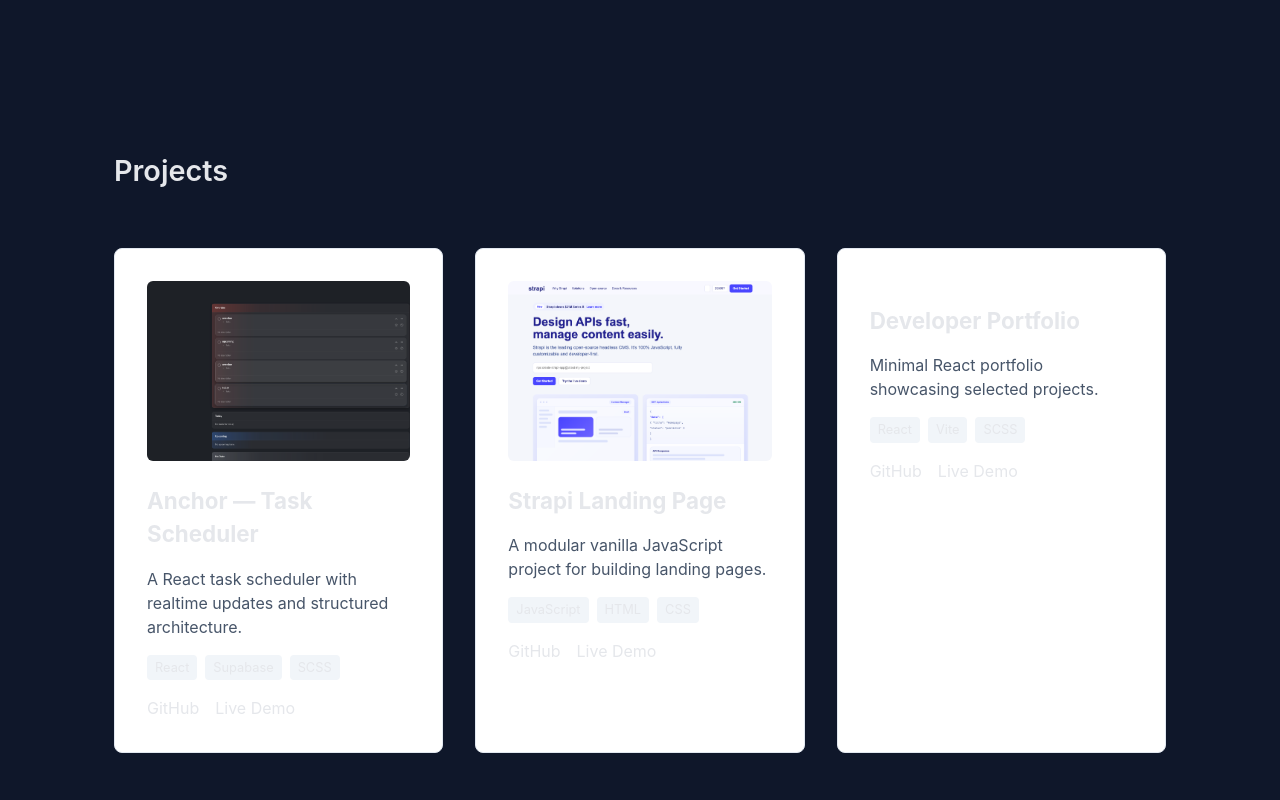
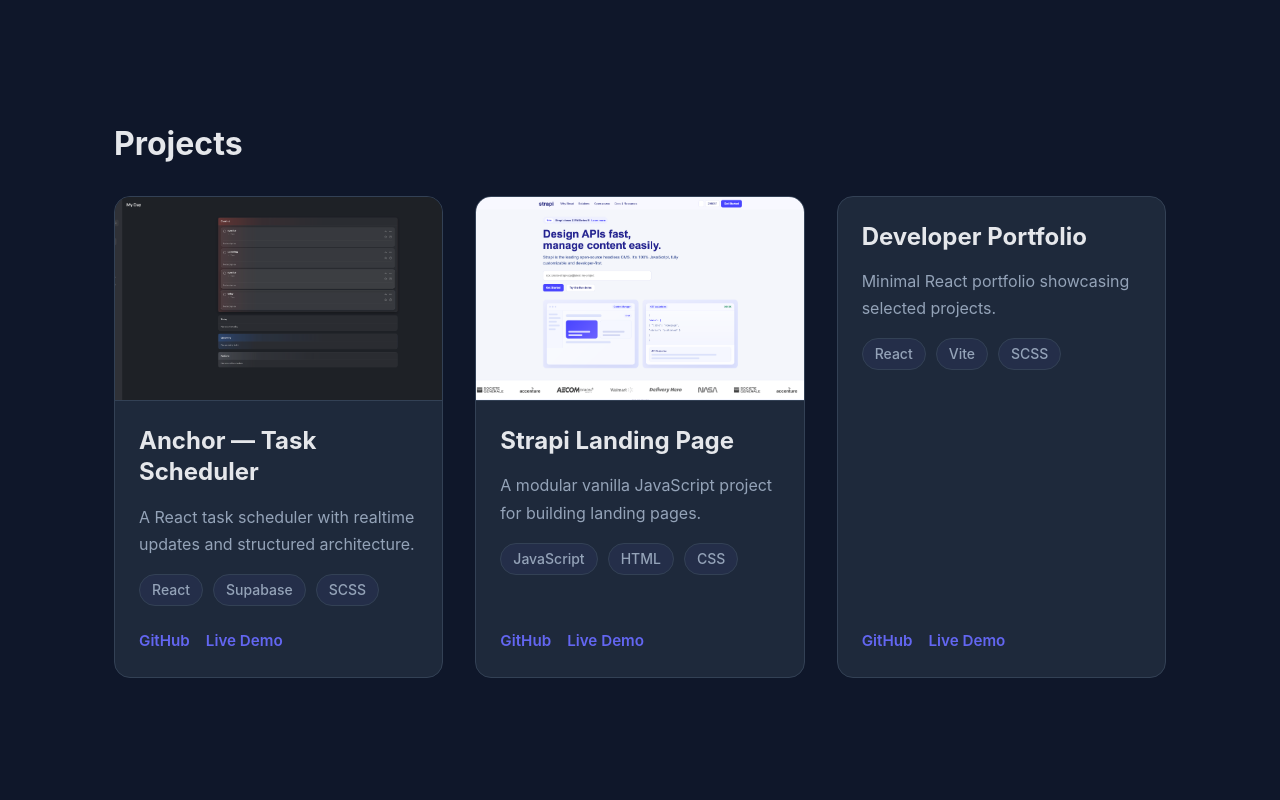
Before and after one commit to lukanogaj/portfolio, a React (Vite) app: page / in a window 1280 px wide. Shown: the part 600-1400 px from the top of the page. Built offline with nearby package versions, Linux system fonts and the light colour scheme.

Commit message:
refactor: improve ProjectCard structure and styling

```diff
--- a/src/components/ProjectCard/ProjectCard.jsx
+++ b/src/components/ProjectCard/ProjectCard.jsx
@@ -4,33 +4,45 @@ const ProjectCard = ({ project }) => {
   const { title, description, stack, github, demo, image } = project;
 
   return (
-    <article className={styles.card}>
+    <article className={styles.projectCard}>
       {image && (
-        <div className={styles.imageWrapper}>
+        <div className={styles.projectImageWrapper}>
           <img src={image} alt={title} className={styles.projectImage} />
         </div>
       )}
 
-      <h3 className={styles.title}>{title}</h3>
+      <div className={styles.projectCardContent}>
+        <h3 className={styles.projectTitle}>{title}</h3>
 
-      <p className={styles.description}>{description}</p>
+        <p className={styles.projectDescription}>{description}</p>
 
-      <div className={styles.stack}>
+        <div className={styles.projectStack}>
           {stack.map((tech) => (
-          <span key={tech} className={styles.tech}>
+            <span key={tech} className={styles.projectTechTag}>
               {tech}
             </span>
           ))}
         </div>
 
-      <div className={styles.links}>
-        <a href={github} target="_blank" rel="noopener noreferrer">
+        <div className={styles.projectLinks}>
+          <a
+            href={github}
+            target="_blank"
+            rel="noopener noreferrer"
+            className={styles.projectLink}
+          >
             GitHub
           </a>
 
-        <a href={demo} target="_blank" rel="noopener noreferrer">
+          <a
+            href={demo}
+            target="_blank"
+            rel="noopener noreferrer"
+            className={styles.projectLink}
+          >
             Live Demo
           </a>
+        </div>
       </div>
     </article>
   );
--- a/src/components/ProjectCard/ProjectCard.module.scss
+++ b/src/components/ProjectCard/ProjectCard.module.scss
@@ -1,59 +1,105 @@
-.card {
-  padding: 2rem;
-  border: 1px solid #e2e8f0;
-  border-radius: 8px;
-  margin-bottom: 2rem;
-  background: #ffffff;
+@use "../../styles/variables" as *;
+
+.projectCard {
+  display: flex;
+  flex-direction: column;
+  height: 100%;
+  overflow: hidden;
+  border: 1px solid $color-border;
+  border-radius: 1rem;
+  background-color: $color-surface;
+  transition:
+    transform 0.2s ease,
+    border-color 0.2s ease;
 }
 
-.imageWrapper {
+.projectCard:hover {
+  transform: translateY(-0.25rem);
+  border-color: $color-accent;
+}
+
+.projectImageWrapper {
   width: 100%;
-  height: 180px;
+  aspect-ratio: 16 / 10;
   overflow: hidden;
-  border-radius: 6px;
-  margin-bottom: 1rem;
+  border-bottom: 1px solid $color-border;
+  background-color: #0b1220;
 }
 
 .projectImage {
-  display: block;
-  height: 14rem;
   width: 100%;
+  height: 100%;
   object-fit: cover;
 }
 
-.title {
-  font-size: 1.4rem;
-  margin-bottom: 0.5rem;
+.projectCardContent {
+  display: flex;
+  flex: 1;
+  flex-direction: column;
+  gap: 1rem;
+  padding: 1.5rem;
 }
 
-.description {
-  margin-bottom: 1rem;
-  color: #475569;
+.projectTitle {
+  margin: 0;
+  font-size: 1.5rem;
+  font-weight: 700;
+  line-height: 1.3;
+  color: $color-text;
 }
 
-.stack {
+.projectDescription {
+  margin: 0;
+  font-size: 1rem;
+  line-height: 1.7;
+  color: $color-text-muted;
+}
+
+.projectStack {
   display: flex;
   flex-wrap: wrap;
-  gap: 0.5rem;
-  margin-bottom: 1rem;
+  gap: 0.625rem;
 }
 
-.tech {
-  font-size: 0.8rem;
-  background: #f1f5f9;
-  padding: 0.2rem 0.5rem;
-  border-radius: 4px;
+.projectTechTag {
+  display: inline-flex;
+  align-items: center;
+  min-height: 2rem;
+  padding: 0.375rem 0.75rem;
+  border: 1px solid $color-border;
+  border-radius: 999rem;
+  background-color: rgba(99, 102, 241, 0.08);
+  font-size: 0.875rem;
+  font-weight: 500;
+  line-height: 1;
+  color: $color-text-muted;
 }
 
-.links {
+.projectLinks {
   display: flex;
+  flex-wrap: wrap;
   gap: 1rem;
+  margin-top: auto;
+  padding-top: 0.5rem;
 }
 
-.card {
-  transition: transform 0.2s ease;
+.projectLink {
+  font-size: 0.95rem;
+  font-weight: 600;
+  line-height: 1.5;
+  color: $color-accent;
 }
 
-.card:hover {
-  transform: translateY(-0.25rem);
+.projectLink:hover {
+  color: $color-text;
 }
+
+@media (max-width: 48rem) {
+  .projectCardContent {
+    padding: 1.25rem;
+  }
+
+  .projectTitle {
+    font-size: 1.375rem;
+  }
+}
--- a/src/sections/Projects/Projects.module.scss
+++ b/src/sections/Projects/Projects.module.scss
@@ -1,3 +1,5 @@
+@use "../../styles/variables" as *;
+
 .projectsSection {
   padding: 4rem 0;
 }
@@ -9,12 +11,29 @@
 }
 
 .projectsTitle {
-  font-size: 1.8rem;
-  font-weight: 600;
+  margin: 0;
+  font-size: 2rem;
+  font-weight: 700;
+  line-height: 1.2;
+  color: $color-text;
 }
 
 .projectsGrid {
   display: grid;
-  grid-template-columns: repeat(auto-fit, minmax(320px, 1fr));
+  grid-template-columns: repeat(auto-fit, minmax(20rem, 1fr));
   gap: 2rem;
 }
+
+@media (max-width: 48rem) {
+  .projectsSection {
+    padding: 3rem 0;
+  }
+
+  .projectsTitle {
+    font-size: 1.75rem;
+  }
+
+  .projectsGrid {
+    grid-template-columns: 1fr;
+  }
+}
```
Lines whose indentation alone changed are shown as unchanged.
